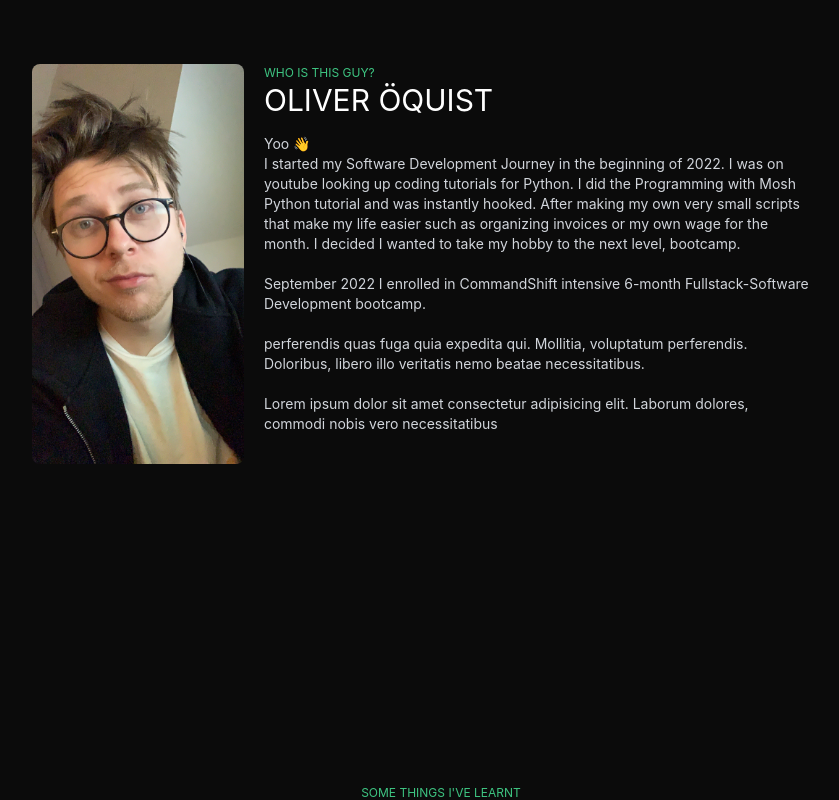
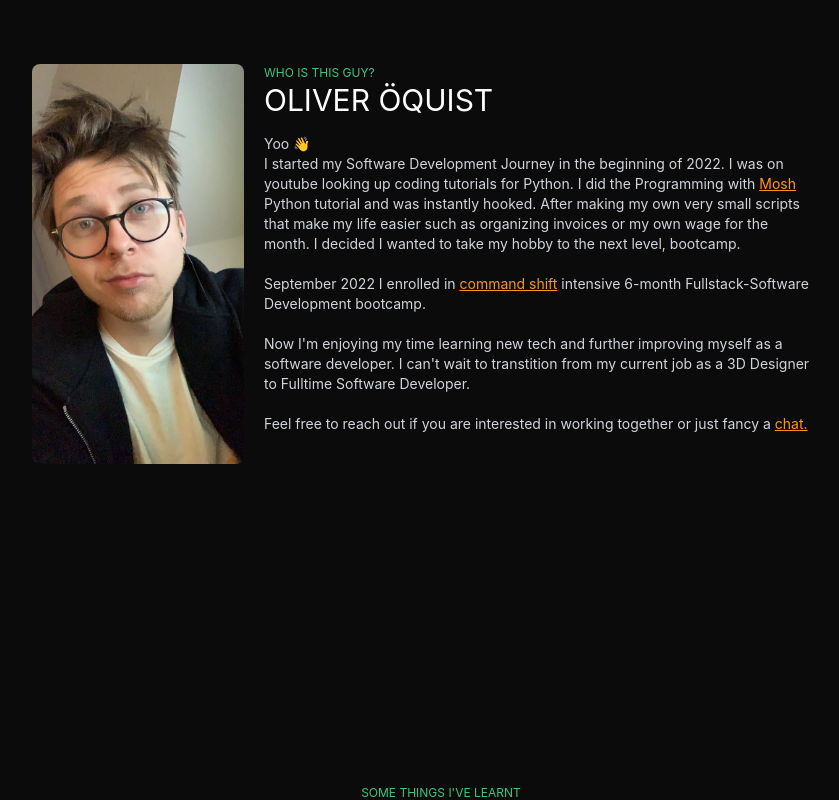
Before and after one commit to Olipolite/portfolioreact, a React (Create React App) app: page / in a window 1280 px wide. Shown: the part 880-1680 px from the top of the page, without its empty margins (199-1038 px from the left). Built offline with nearby package versions, Linux system fonts and the light colour scheme.

Commit message:
icon for Axios, new temporary text for About component, added animation to Project component.

```diff
--- a/src/components/About.jsx
+++ b/src/components/About.jsx
@@ -10,30 +10,38 @@ function About() {
           <p className="text-cactus text-[12px] pt-10 lg:pt-0">WHO IS THIS GUY?</p>
           <h2 className="text-3xl text-white pb-4">OLIVER ÖQUIST</h2>
           <div>
-            <p className="text-sm lg:pr-5 text-left text-gray-300 whitespace-pre-line">
+            <div className="text-sm lg:pr-5 text-left text-gray-300 whitespace-pre-line">
               Yoo 👋
               {'\n'}
               I started my Software Development Journey in the beginning of 2022.
               I was on youtube looking up coding tutorials for Python.
-              I did the Programming with Mosh
+              I did the Programming with
+              {' '}
+              <a className="underline text-princeton" href="https://www.youtube.com/watch?v=_uQrJ0TkZlc&ab_channel=ProgrammingwithMosh">Mosh</a>
+              {' '}
               Python tutorial and was instantly hooked. After making my own very small scripts that
               make my life easier such as
               organizing invoices or my own wage for the month.
               I decided I wanted to take my hobby to the next level, bootcamp.
               {'\n'}
               {'\n'}
-              September 2022 I enrolled in CommandShift intensive 6-month Fullstack-Software
-              Development bootcamp.
+              September 2022 I enrolled in
+              {' '}
+              <a className="underline text-princeton" href="https://www.commandshift.co/courses/bootcamp/">command shift</a>
+              {' '}
+              intensive 6-month Fullstack-Software Development bootcamp.
               {'\n'}
               {'\n'}
-              perferendis quas fuga quia expedita qui.
-              Mollitia, voluptatum perferendis.
-              Doloribus, libero illo veritatis nemo beatae necessitatibus.
+              Now I'm enjoying my time learning new tech and further improving myself as a
+              software developer. I can't wait to transtition from my current job as a
+              3D Designer to Fulltime Software Developer.
               {'\n'}
               {'\n'}
-              Lorem ipsum dolor sit amet consectetur adipisicing elit.
-              Laborum dolores, commodi nobis vero necessitatibus
-            </p>
+              Feel free to reach out if you are interested in working together or just fancy a
+              {' '}
+              <a className="underline text-princeton" href="mailto:oliveroquist3d@gmail.com">chat.</a>
+              {' '}
+            </div>
           </div>
         </article>
       </div>
--- a/src/components/Contact.jsx
+++ b/src/components/Contact.jsx
@@ -9,7 +9,7 @@ function Contact() {
       <a href="mailto:oliveroquist3d@gmail.com">
         <button className="border-2 duration-300 hover:border-cactus rounded-md text-white text-[12px] px-2 py-1 my-10 hover:text-cactus " type="button">
           <FontAwesomeIcon className="mr-2 text-white" icon={faEnvelope} />
-          {"Let's get in touch"}
+          Let's get in touch
         </button>
       </a>
     </div>
--- a/src/components/MiniNavbar.jsx
+++ b/src/components/MiniNavbar.jsx
@@ -3,27 +3,11 @@ import { Link } from 'react-scroll';
 
 function MiniNavbar() {
   const routes = [
-    {
-      id: 0,
-      path: '/',
-      title: 'home',
-      offset: -150,
-    },
-    {
-      id: 1,
-      path: 'about',
-      title: 'about',
-    },
-    {
-      id: 2,
-      path: 'project',
-      title: 'projects',
-    },
-    {
-      id: 3,
-      path: 'contact',
-      title: 'contact',
-    },
+    // eslint-disable-next-line object-curly-newline
+    { id: 0, path: '/', title: 'home', offset: -150 },
+    { id: 1, path: 'about', title: 'about' },
+    { id: 2, path: 'project', title: 'projects' },
+    { id: 3, path: 'contact', title: 'contact' },
   ];
 
   return (
--- a/src/components/Navbar.jsx
+++ b/src/components/Navbar.jsx
@@ -55,7 +55,7 @@ function Navbar() {
                   duration={500}
                 >
                   {route.title}
-                  <span className="absolute left-0 right-0 w-0 h-1 bg-bittersweet bottom-0 group-hover:w-full transition-all duration-300 ease-in-out group-hover:animate-underline-grow" />
+                  <span className="absolute left-0 right-0 w-0 h-1 bg-princeton bottom-0 group-hover:w-full transition-all duration-300 ease-in-out group-hover:animate-underline-grow" />
                 </Link>
               ))}
             </div>
--- a/src/components/Project.jsx
+++ b/src/components/Project.jsx
@@ -14,7 +14,15 @@ function Project() {
           PROJECTS
         </p>
       </div>
-      <motion.div animate={{ scale: 1 }} initial={{ scale: 0 }}>
+      <motion.div
+        initial="hidden"
+        whileInView="visible"
+        viewport={{ once: true }}
+        transition={{
+          type: 'spring', stiffness: 300, damping: 24, duration: 2,
+        }}
+        variants={{ visible: { opacity: 1, scale: 1, x: [-300, 0] }, hidden: { opacity: 0, scale: 0 } }}
+      >
         <div className="grid gap-4 justify-center items-center mt-5 sm:mt-10 md:grid-cols-2 lg:grid-cols-2 text-gray-300">
           {cardData.map((card, index) => (
             <div key={index} className="flex items-center justify-center rounded-xl">
--- a/src/components/Skills.jsx
+++ b/src/components/Skills.jsx
@@ -9,6 +9,7 @@ import jest from '../images/jest.png';
 import git from '../images/git.png';
 import postgre from '../images/postgre.png';
 import express from '../images/express.png';
+import axios from '../images/Axios.png';
 
 function Skills() {
   const frontendSkills = [
@@ -20,7 +21,7 @@ function Skills() {
 
   const backendSkills = [
     { name: 'PostgreSQL', icon: postgre },
-    { name: 'Axios', icon: postgre },
+    { name: 'Axios', icon: axios },
     { name: 'Express', icon: express },
   ];
 
--- a/tailwind.config.js
+++ b/tailwind.config.js
@@ -9,6 +9,7 @@ module.exports = {
   mode: 'jit',
   theme: {
     colors: {
+      princeton: '#FF9616',
       bittersweet: '#F87060',
       cactus: '#3ec582',
       asphalt: '#121212',
```
Also changed, not shown: .eslintrc.json, src/images/Axios.png (added).
